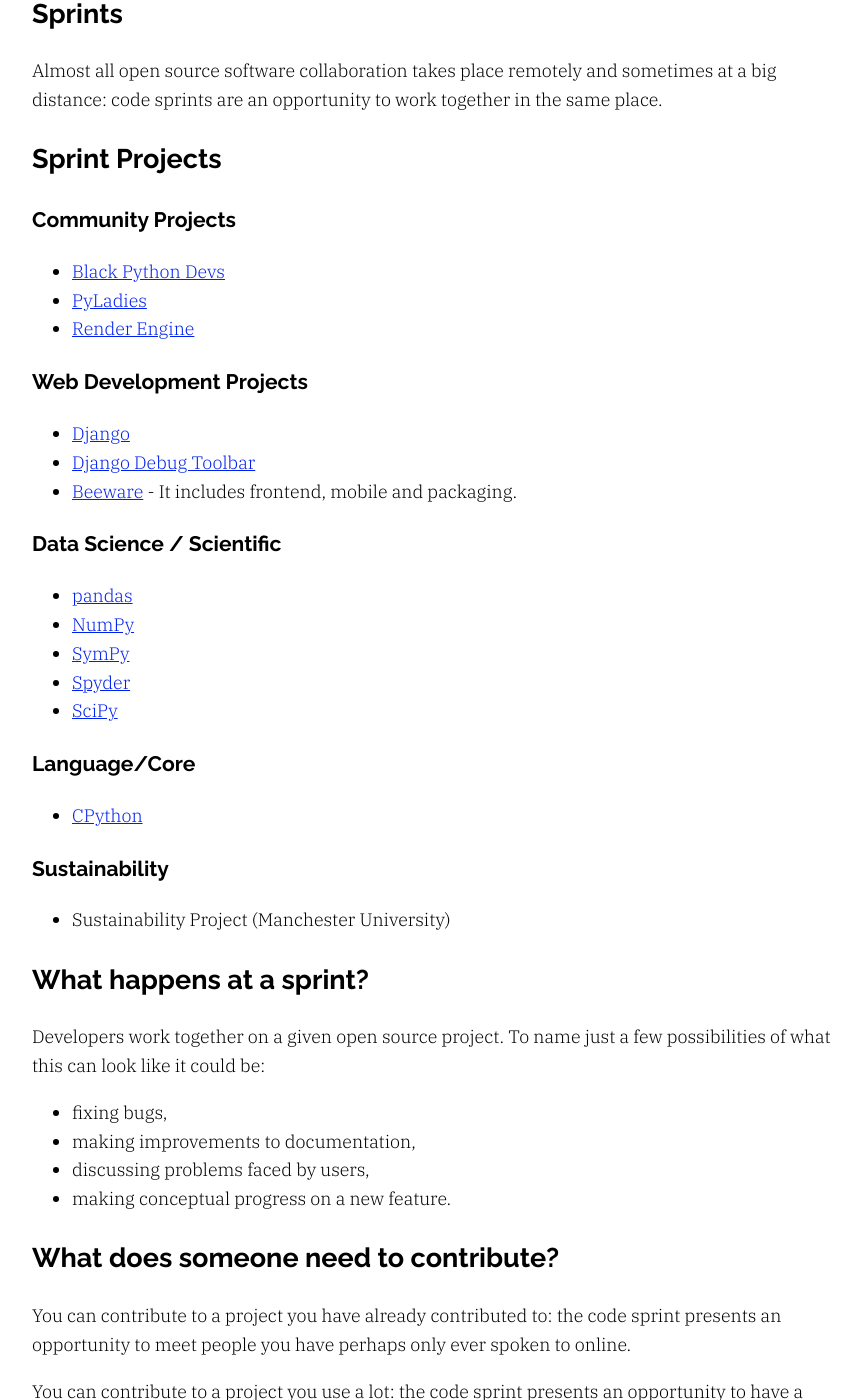
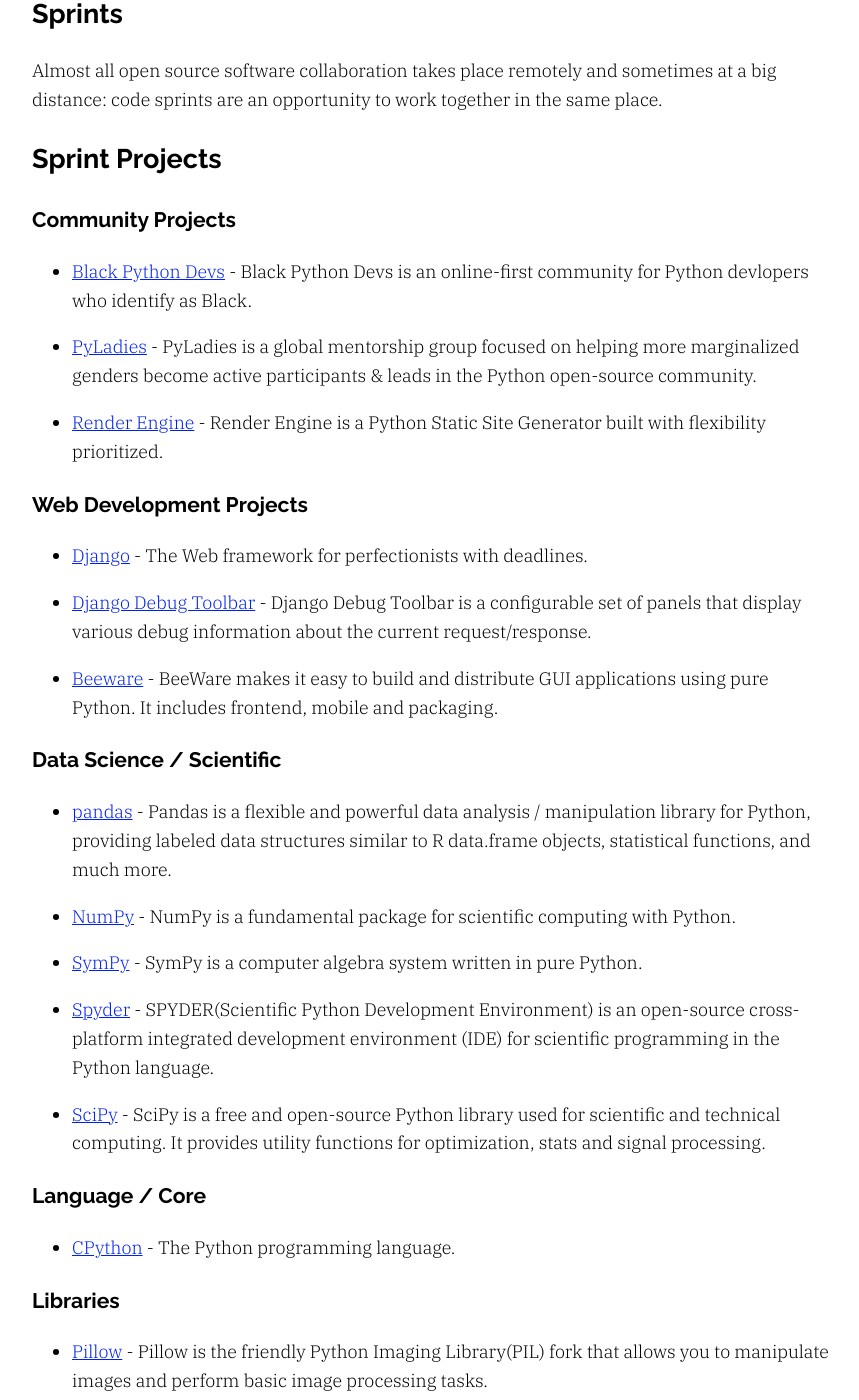
Before and after one commit to gma/2025.pyconuk.org, a Jekyll site: the page built from src/sprints.md, in a window 1280 px wide and 1400 px high, scrolled down 288 px. Shown: the whole window, without its empty margins (208-1067 px from the left). Built offline with Jekyll 4.4.1, drawn with Linux system fonts in a browser that asks for light colours.

Commit message:
Add library project and description to projects

```diff
--- a/src/sprints.md
+++ b/src/sprints.md
@@ -12,27 +12,39 @@ place.
 
 ### Community Projects
 
-- [Black Python Devs](https://github.com/BlackPythonDevs/blackpythondevs.github.io/issues)
-- [PyLadies](https://github.com/pyladies)
-- [Render Engine](https://github.com/render-engine/render-engine/issues)
+- [Black Python Devs](https://github.com/BlackPythonDevs/blackpythondevs.github.io/issues) - Black Python Devs is an online-first community for Python devlopers who identify as Black.
+
+- [PyLadies](https://github.com/pyladies) - PyLadies is a global mentorship group focused on helping more marginalized genders become active participants & leads in the Python open-source community.
+
+- [Render Engine](https://github.com/render-engine/render-engine/issues) - Render Engine is a Python Static Site Generator built with flexibility prioritized.
 
 ### Web Development Projects
 
-- [Django](https://github.com/django/django)
-- [Django Debug Toolbar](https://github.com/django-commons/django-debug-toolbar/issues)
-- [Beeware](https://github.com/beeware/beeware.github.io/issues) - It includes frontend, mobile and packaging.
+- [Django](https://github.com/django/django) - The Web framework for perfectionists with deadlines.
+
+- [Django Debug Toolbar](https://github.com/django-commons/django-debug-toolbar/issues) - Django Debug Toolbar is a configurable set of panels that display various debug information about the current request/response.
+
+- [Beeware](https://github.com/beeware/beeware.github.io/issues) - BeeWare makes it easy to build and distribute GUI applications using pure Python. It includes frontend, mobile and packaging.
 
 ### Data Science / Scientific
 
-- [pandas](https://github.com/pandas-dev/pandas)
-- [NumPy](https://github.com/numpy/numpy)
-- [SymPy](https://github.com/sympy/sympy/issues)
-- [Spyder](https://github.com/spyder-ide/spyder/issues)
-- [SciPy](https://github.com/scipy/scipy/issues)
+- [pandas](https://github.com/pandas-dev/pandas) - Pandas is a flexible and powerful data analysis / manipulation library for Python, providing labeled data structures similar to R data.frame objects, statistical functions, and much more.
 
-### Language/Core
+- [NumPy](https://github.com/numpy/numpy) - NumPy is a fundamental package for scientific computing with Python.
 
-- [CPython](https://github.com/python/cpython/issues/)
+- [SymPy](https://github.com/sympy/sympy/issues) - SymPy is a computer algebra system written in pure Python.
+
+- [Spyder](https://github.com/spyder-ide/spyder/issues) - SPYDER(Scientific Python Development Environment) is an open-source cross-platform integrated development environment (IDE) for scientific programming in the Python language.
+
+- [SciPy](https://github.com/scipy/scipy/issues) - SciPy is a free and open-source Python library used for scientific and technical computing. It provides utility functions for optimization, stats and signal processing.
+
+### Language / Core
+
+- [CPython](https://github.com/python/cpython/issues/) - The Python programming language.
+
+### Libraries
+
+- [Pillow](https://github.com/python-pillow/Pillow) - Pillow is the friendly Python Imaging Library(PIL) fork that allows you to manipulate images and perform basic image processing tasks.
 
 ### Sustainability
 
```
